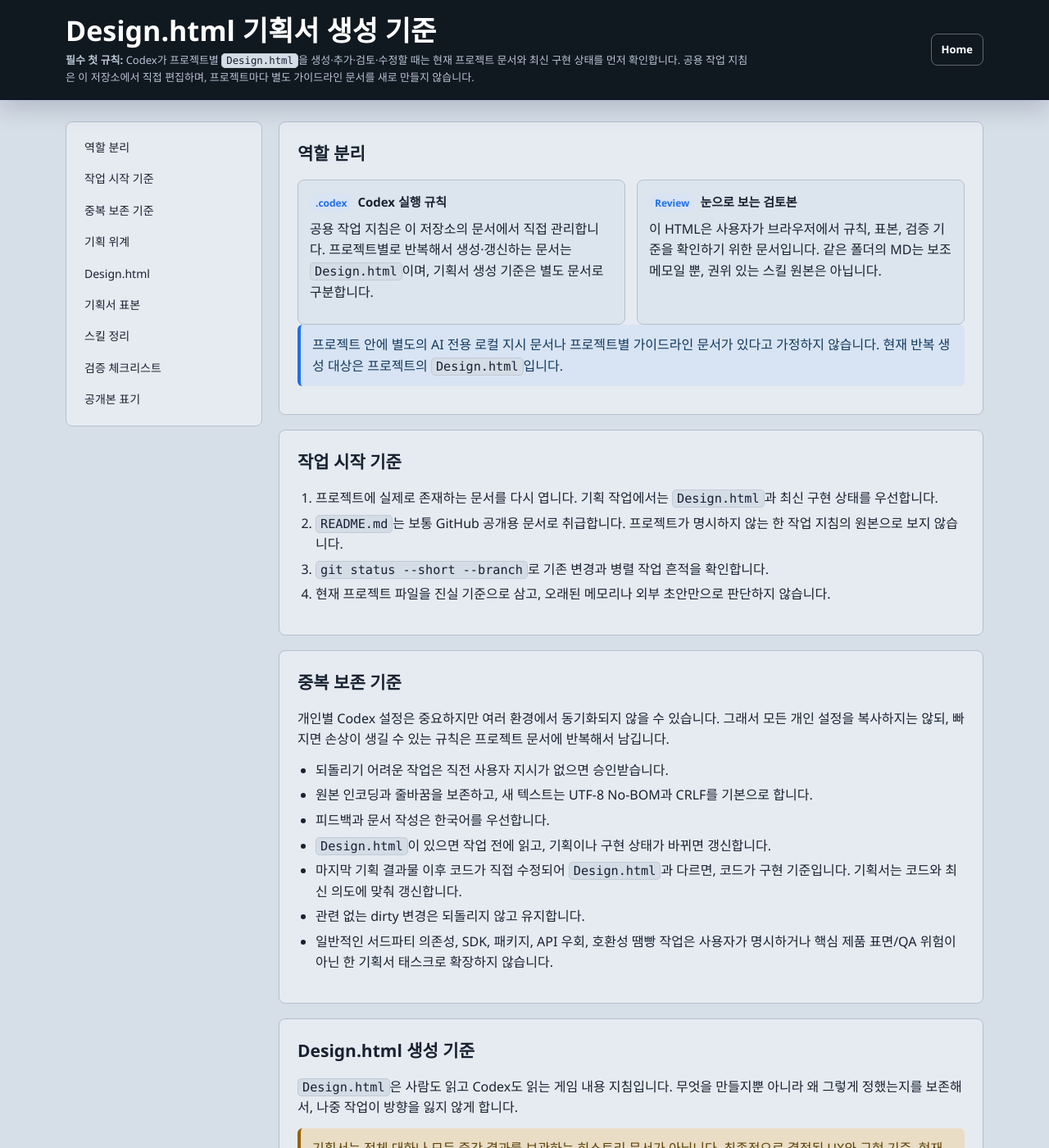
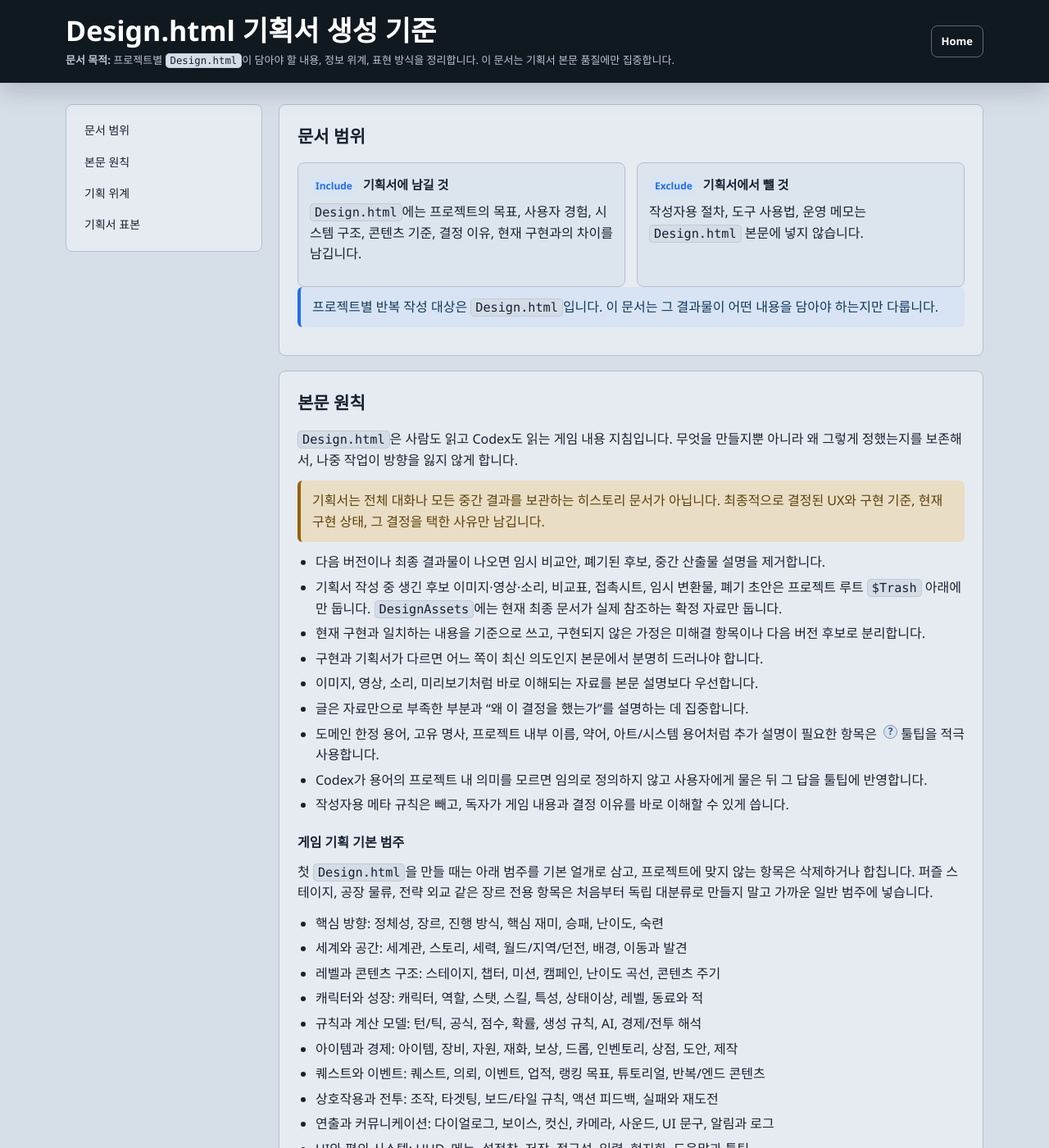
Before and after one commit to oojjrs/engineering-notes, a Jekyll site: the page codex/guideline-design-generation.review.html, which Jekyll copies as it is, in a window 1280 px wide and 1400 px high. Shown: the whole window at 82% size. Built offline with Jekyll 4.4.1, drawn with Linux system fonts in a browser that asks for light colours; some of the changed text lies outside the part shown.

Commit message:
기획서 기준에서 작업 운영 규칙 제거

```diff
--- a/codex/guideline-design-generation.review.html
+++ b/codex/guideline-design-generation.review.html
@@ -284,7 +284,7 @@
     <div class="wrap hero">
       <div class="hero-copy">
         <h1>Design.html 기획서 생성 기준</h1>
-        <p class="lead"><strong>필수 첫 규칙:</strong> Codex가 프로젝트별 <code>Design.html</code>을 생성·추가·검토·수정할 때는 현재 프로젝트 문서와 최신 구현 상태를 먼저 확인합니다. 공용 작업 지침은 이 저장소에서 직접 편집하며, 프로젝트마다 별도 가이드라인 문서를 새로 만들지 않습니다.</p>
+        <p class="lead"><strong>문서 목적:</strong> 프로젝트별 <code>Design.html</code>이 담아야 할 내용, 정보 위계, 표현 방식을 정리합니다. 이 문서는 기획서 본문 품질에만 집중합니다.</p>
       </div>
       <a class="home-link" href="../">Home</a>
     </div>
@@ -292,71 +292,41 @@
 
   <main class="wrap layout">
     <nav aria-label="문서 목차">
-      <a href="#roles">역할 분리</a>
-      <a href="#start">작업 시작 기준</a>
-      <a href="#duplication">중복 보존 기준</a>
+      <a href="#scope">문서 범위</a>
+      <a href="#design">본문 원칙</a>
       <a href="#design-hierarchy">기획 위계</a>
-      <a href="#design">Design.html</a>
       <a href="#samples">기획서 표본</a>
-      <a href="#skills">스킬 정리</a>
-      <a href="#validation">검증 체크리스트</a>
-      <a href="#files">공개본 표기</a>
     </nav>
-
-    <div>
-      <section id="roles">
-        <h2>역할 분리</h2>
+<div>
+      <section id="scope">
+        <h2>문서 범위</h2>
         <div class="split">
           <div class="sample">
-            <h4><span class="badge">.codex</span>Codex 실행 규칙</h4>
-            <p>공용 작업 지침은 이 저장소의 문서에서 직접 관리합니다. 프로젝트별로 반복해서 생성·갱신하는 문서는 <code>Design.html</code>이며, 기획서 생성 기준은 별도 문서로 구분합니다.</p>
+            <h4><span class="badge">Include</span>기획서에 남길 것</h4>
+            <p><code>Design.html</code>에는 프로젝트의 목표, 사용자 경험, 시스템 구조, 콘텐츠 기준, 결정 이유, 현재 구현과의 차이를 남깁니다.</p>
           </div>
           <div class="sample">
-            <h4><span class="badge">Review</span>눈으로 보는 검토본</h4>
-            <p>이 HTML은 사용자가 브라우저에서 규칙, 표본, 검증 기준을 확인하기 위한 문서입니다. 같은 폴더의 MD는 보조 메모일 뿐, 권위 있는 스킬 원본은 아닙니다.</p>
+            <h4><span class="badge">Exclude</span>기획서에서 뺄 것</h4>
+            <p>작성자용 절차, 도구 사용법, 운영 메모는 <code>Design.html</code> 본문에 넣지 않습니다.</p>
           </div>
         </div>
-        <p class="note">프로젝트 안에 별도의 AI 전용 로컬 지시 문서나 프로젝트별 가이드라인 문서가 있다고 가정하지 않습니다. 현재 반복 생성 대상은 프로젝트의 <code>Design.html</code>입니다.</p>
+        <p class="note">프로젝트별 반복 작성 대상은 <code>Design.html</code>입니다. 이 문서는 그 결과물이 어떤 내용을 담아야 하는지만 다룹니다.</p>
       </section>
-
-      <section id="start">
-        <h2>작업 시작 기준</h2>
-        <ol>
-          <li>프로젝트에 실제로 존재하는 문서를 다시 엽니다. 기획 작업에서는 <code>Design.html</code>과 최신 구현 상태를 우선합니다.</li>
-          <li><code>README.md</code>는 보통 GitHub 공개용 문서로 취급합니다. 프로젝트가 명시하지 않는 한 작업 지침의 원본으로 보지 않습니다.</li>
-          <li><code>git status --short --branch</code>로 기존 변경과 병렬 작업 흔적을 확인합니다.</li>
-          <li>현재 프로젝트 파일을 진실 기준으로 삼고, 오래된 메모리나 외부 초안만으로 판단하지 않습니다.</li>
-        </ol>
-      </section>
-
-      <section id="duplication">
-        <h2>중복 보존 기준</h2>
-        <p>개인별 Codex 설정은 중요하지만 여러 환경에서 동기화되지 않을 수 있습니다. 그래서 모든 개인 설정을 복사하지는 않되, 빠지면 손상이 생길 수 있는 규칙은 프로젝트 문서에 반복해서 남깁니다.</p>
-        <ul>
-          <li>되돌리기 어려운 작업은 직전 사용자 지시가 없으면 승인받습니다.</li>
-          <li>원본 인코딩과 줄바꿈을 보존하고, 새 텍스트는 UTF-8 No-BOM과 CRLF를 기본으로 합니다.</li>
-          <li>피드백과 문서 작성은 한국어를 우선합니다.</li>
-          <li><code>Design.html</code>이 있으면 작업 전에 읽고, 기획이나 구현 상태가 바뀌면 갱신합니다.</li>
-          <li>마지막 기획 결과물 이후 코드가 직접 수정되어 <code>Design.html</code>과 다르면, 코드가 구현 기준입니다. 기획서는 코드와 최신 의도에 맞춰 갱신합니다.</li>
-          <li>관련 없는 dirty 변경은 되돌리지 않고 유지합니다.</li>
-          <li>일반적인 서드파티 의존성, SDK, 패키지, API 우회, 호환성 땜빵 작업은 사용자가 명시하거나 핵심 제품 표면/QA 위험이 아닌 한 기획서 태스크로 확장하지 않습니다.</li>
-        </ul>
-      </section>
-
-      <section id="design">
-        <h2>Design.html 생성 기준</h2>
+<section id="design">
+        <h2>본문 원칙</h2>
         <p><code>Design.html</code>은 사람도 읽고 Codex도 읽는 게임 내용 지침입니다. 무엇을 만들지뿐 아니라 왜 그렇게 정했는지를 보존해서, 나중 작업이 방향을 잃지 않게 합니다.</p>
         <p class="note warn">기획서는 전체 대화나 모든 중간 결과를 보관하는 히스토리 문서가 아닙니다. 최종적으로 결정된 UX와 구현 기준, 현재 구현 상태, 그 결정을 택한 사유만 남깁니다.</p>
         <ul>
           <li>다음 버전이나 최종 결과물이 나오면 임시 비교안, 폐기된 후보, 중간 산출물 설명을 제거합니다.</li>
           <li>기획서 작성 중 생긴 후보 이미지·영상·소리, 비교표, 접촉시트, 임시 변환물, 폐기 초안은 프로젝트 루트 <code>$Trash</code> 아래에만 둡니다. <code>DesignAssets</code>에는 현재 최종 문서가 실제 참조하는 확정 자료만 둡니다.</li>
-          <li>현재 구현과 100% 일치하는 기준 문서를 목표로 하며, 구현되지 않은 가정은 미해결 항목으로 분리합니다.</li>
-          <li>코드와 기획서가 충돌할 때, 코드가 더 최신 구현을 담고 있으면 코드를 우선하고 기획서를 코드에 맞춰 정리합니다.</li>
+          <li>현재 구현과 일치하는 내용을 기준으로 쓰고, 구현되지 않은 가정은 미해결 항목이나 다음 버전 후보로 분리합니다.</li>
+          <li>구현과 기획서가 다르면 어느 쪽이 최신 의도인지 본문에서 분명히 드러나야 합니다.</li>
           <li>이미지, 영상, 소리, 미리보기처럼 바로 이해되는 자료를 본문 설명보다 우선합니다.</li>
           <li>글은 자료만으로 부족한 부분과 “왜 이 결정을 했는가”를 설명하는 데 집중합니다.</li>
           <li>도메인 한정 용어, 고유 명사, 프로젝트 내부 이름, 약어, 아트/시스템 용어처럼 추가 설명이 필요한 항목은 <span class="term-tip" tabindex="0" aria-label="용어 설명"><span class="term-tip-text">문서 표면에는 물음표 아이콘만 두고, 마우스오버나 포커스 때 프로젝트 안에서의 의미를 짧게 보여줍니다.</span></span> 툴팁을 적극 사용합니다.</li>
           <li>Codex가 용어의 프로젝트 내 의미를 모르면 임의로 정의하지 않고 사용자에게 물은 뒤 그 답을 툴팁에 반영합니다.</li>
-          <li>문서 작성 규칙 자체는 이 리뷰 문서와 스킬에 두고, 실제 <code>Design.html</code> 본문에는 장황한 메타 규칙을 노출하지 않습니다.</li>
+          <li>작성자용 메타 규칙은 빼고, 독자가 게임 내용과 결정 이유를 바로 이해할 수 있게 씁니다.</li>
+        </ul>
 
         <h3>게임 기획 기본 범주</h3>
         <p>첫 <code>Design.html</code>을 만들 때는 아래 범주를 기본 얼개로 삼고, 프로젝트에 맞지 않는 항목은 삭제하거나 합칩니다. 퍼즐 스테이지, 공장 물류, 전략 외교 같은 장르 전용 항목은 처음부터 독립 대분류로 만들지 말고 가까운 일반 범주에 넣습니다.</p>
@@ -373,8 +343,6 @@
           <li>UI와 편의 시스템: HUD, 메뉴, 설정창, 저장, 접근성, 입력, 현지화, 도움말과 툴팁</li>
           <li>메타 시스템: 해금, 컬렉션, 진행도, 멀티플레이, 로비/매칭, 소셜, 서버 동기화, 라이브 운영</li>
           <li>미결정 / 제외 기준: 열린 질문, 보류 항목, 제외 방향, 리스크, 다음 버전 후보</li>
-        </ul>
-
         </ul>
       </section>
 
@@ -407,55 +375,22 @@
           <li>에셋과 참고 자료 메모</li>
           <li>변경 기록</li>
         </ul>
-        <p class="note">작성자용 운영 규칙은 이 저장소의 공용 작업 지침이나 이 생성 기준 문서에 두고, <code>Design.html</code>은 게임 내용과 결정 이유를 중심으로 유지합니다.</p>
+        <p class="note"><code>Design.html</code>은 작업 로그가 아니라 게임 내용과 결정 이유를 보존하는 기준 문서입니다.</p>
       </section>
 
       <section id="samples">
         <h2>기획서 표본</h2>
-        <p class="note warn">기획서 표본은 고정된 프로젝트가 아니라 가장 최근에 생성·편집·검증한 live <code>Design.html</code>을 기준으로 갱신됩니다.</p>
+        <p class="note warn">기획서 표본은 고정된 프로젝트가 아니라 가장 최근에 정리된 <code>Design.html</code>의 좋은 구조와 표현 방식을 참고합니다.</p>
         <div class="split">
           <div class="sample">
             <h4><span class="badge">Design</span>롤링 표본</h4>
-            <p>새 <code>Design.html</code> 작업은 현재 프로젝트 문서와 최신 구현 상태를 먼저 보고, 그 다음 최근 편집·검증된 live <code>Design.html</code>을 참고합니다.</p>
-            <p>역사적 seed: Overlord의 <code>Design.html</code>. 공개본에는 로컬 원본 경로 대신 문서 유형과 검증 기준만 남깁니다.</p>
+            <p>새 <code>Design.html</code>은 현재 프로젝트의 기획 의도와 구현 상태를 기준으로 삼고, 최근에 잘 정리된 live 기획서의 구조와 표현을 참고합니다.</p>
+            <p>역사적 seed: Overlord의 <code>Design.html</code>. 공개본에는 로컬 원본 경로 대신 문서 유형과 표현 기준만 남깁니다.</p>
           </div>
         </div>
-        <p class="note">공개본은 특정 로컬 파일 위치를 노출하지 않고, 실제 프로젝트 작업에서는 현재 프로젝트의 최신 live 기획서와 최근 편집·검증 기획서를 다시 열어 기준으로 삼습니다.</p>
+        <p class="note">공개본은 특정 로컬 파일 위치를 노출하지 않고, 기획서가 따라야 할 문서 구조와 표현 기준만 남깁니다.</p>
       </section>
-      <section id="skills">
-        <h2>스킬 정리</h2>
-        <ul>
-          <li><code>Design.html</code> 생성 규칙은 기획서 생성 기준으로 분리하고, 범용 작업에서는 최신 편집·검증 live 기획서를 롤링 표본으로 삼습니다. <code>overlord-design-document</code>는 Overlord 자체 작업의 전용 스킬입니다.</li>
-          <li>이미지 작업 규칙은 <code>image-first-art-workflow</code>가 담당하며, 사용자 검토본은 별도의 전역 리뷰 문서로 관리합니다.</li>
-          <li>기획서 생성 기준은 고정 표본 대신 최신 편집·검증 live 기획서를 우선하는 롤링 표본 정책을 명시해야 합니다.</li>
-          <li>스킬은 현재 프로젝트 파일, 동봉 표본, 메모리의 우선순위를 분명히 해야 합니다.</li>
-        </ul>
-      </section>
-
-      <section id="validation">
-        <h2>검증 체크리스트</h2>
-        <ul class="checklist">
-          <li><code>git diff --check</code> 결과 확인</li>
-          <li>인코딩과 줄바꿈 보존 확인</li>
-          <li>HTML 핵심 마커와 태그 구조 확인</li>
-          <li>설명이 필요한 고유명사와 도메인 용어의 <code>?</code> 툴팁 적용 확인</li>
-          <li>프로젝트별 빌드/테스트 명령 실행</li>
-          <li>스킬 변경 시 스킬 검증기 실행</li>
-          <li>마지막 diff에서 광범위한 재작성 여부 확인</li>
-        </ul>
-      </section>
-
-      <section id="files">
-        <h2>공개본 표기 기준</h2>
-        <ul>
-          <li>사람이 보는 리뷰본: 이 공개 문서와 같은 형식의 전역 리뷰 HTML</li>
-          <li>이미지 작업 규칙 리뷰본: <code>image-first-art-workflow</code> 전역 리뷰 문서</li>
-          <li>동봉 표본: 공개 저장소에 포함된 경우에만 상대 링크로 참조</li>
-          <li>현재 기획 문서 스킬 사례: <code>overlord-design-document</code></li>
-        </ul>
-        <footer>작성 기준: 2026-06-15 KST. 이 문서는 프로젝트가 없는 전역 채팅에서도 확인 가능한 전역 리뷰 자료입니다.</footer>
-      </section>
-    </div>
+</div>
   </main>
 </body>
 </html>
```
